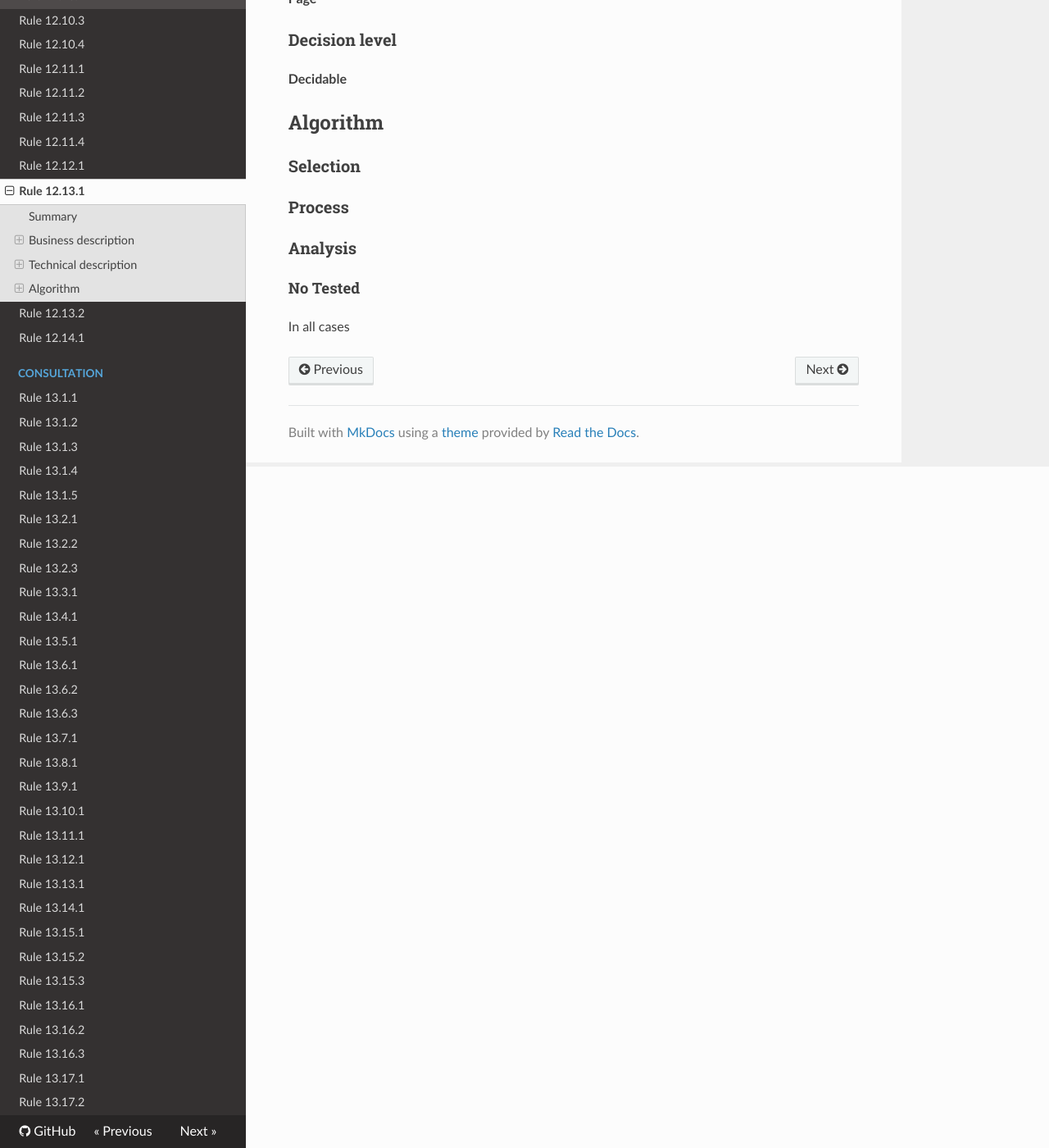
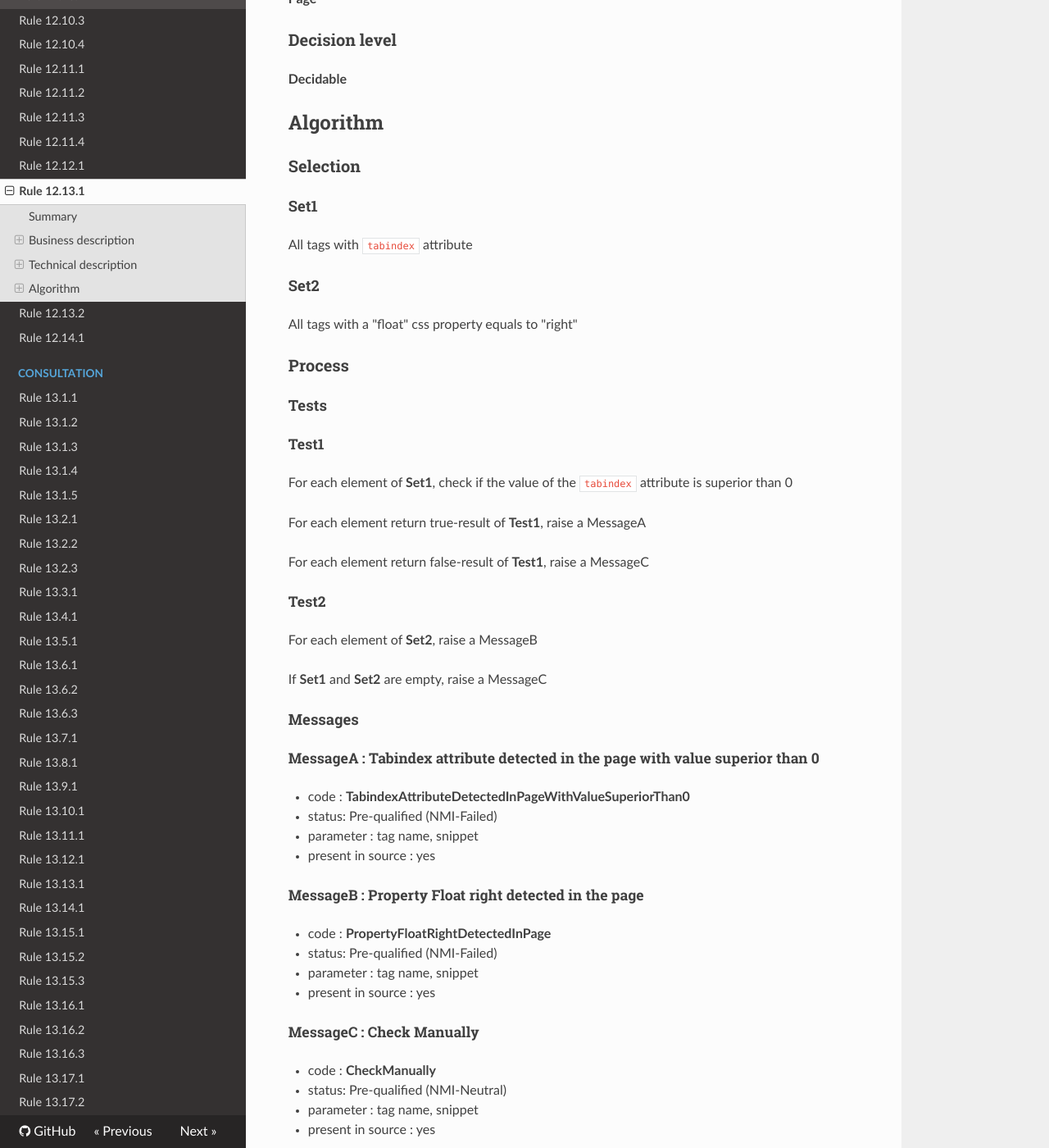
Before and after one commit to Tanaguru/RGAA3-2016, an MkDocs documentation site: the page built from docs/Rule-12-13-1.md, in a window 1280 px wide and 1400 px high, scrolled down 831 px. Shown: the whole window at 82% size. Built offline with MkDocs 1.6.1, drawn with Linux system fonts in a browser that asks for light colours; nearby versions of some CDN libraries; old or Windows-style settings are respelled for this version of MkDocs; some of the changed text lies outside the part shown.

Commit message:
Update tests 12.13.1

```diff
--- a/docs/Rule-12-13-1.md
+++ b/docs/Rule-12-13-1.md
@@ -8,15 +8,15 @@ No-check rule
 
 ### Criterion
 
-[12.13](http://references.modernisation.gouv.fr/referentiel-technique-0#crit-12-13)
+[12.13](http://references.modernisation.gouv.fr/rgaa/criteres.html#crit-12-13)
 
 ###Test
 
-[12.13.1](http://references.modernisation.gouv.fr/referentiel-technique-0#test-12-13-1)
+[12.13.1](http://references.modernisation.gouv.fr/rgaa/criteres.html#test-12-13-1)
 
 ### Description
 
-Dans chaque page Web, l'ordre de tabulation dans le contenu est-il <a href="http://references.modernisation.gouv.fr/referentiel-technique-0#mCoherentODL">coh&eacute;rent</a> ?
+Dans chaque page Web, l'ordre de tabulation dans le contenu est-il <a href="http://references.modernisation.gouv.fr/rgaa/glossaire.html#comprhensible-ordre-de-lecture">coh&eacute;rent</a> ?
 
 ### Level
 
@@ -36,7 +36,69 @@ Dans chaque page Web, l'ordre de tabulation dans le contenu est-il <a href="http
 
 ### Selection
 
+#### Set1
+
+All tags with `tabindex` attribute
+
+#### Set2
+
+All tags with a "float" css property equals to "right"
+
 ### Process
+
+#### Tests
+
+##### Test1
+
+For each element of **Set1**, check if the value of the `tabindex` attribute is superior than 0
+
+For each element return true-result of **Test1**, raise a MessageA
+
+For each element return false-result of **Test1**, raise a MessageC
+
+##### Test2
+
+For each element of **Set2**, raise a MessageB
+
+If **Set1** and **Set2** are empty, raise a MessageC
+
+#### Messages
+
+##### MessageA : Tabindex attribute detected in the page with value superior than 0
+
+-    code : **TabindexAttributeDetectedInPageWithValueSuperiorThan0**
+-    status: Pre-qualified (NMI-Failed)
+-    parameter : tag name, snippet
+-    present in source : yes
+
+##### MessageB : Property Float right detected in the page
+
+-    code : **PropertyFloatRightDetectedInPage**
+-    status: Pre-qualified (NMI-Failed)
+-    parameter : tag name, snippet
+-    present in source : yes
+
+##### MessageC : Check Manually
+
+-    code : **CheckManually**
+-    status: Pre-qualified (NMI-Neutral)
+-    parameter : tag name, snippet
+-    present in source : yes
+
+#### Rules remark
+
+ * TabindexAttributeDetectedInPageWithValueSuperiorThan0 (fr): Attribut tabindex d&eacute;tect&eacute; dans la page avec une valeur sup&eacute;rieur &agrave; 0
+ * TabindexAttributeDetectedInPageWithValueSuperiorThan0 (en): Tabindex attribute detected in the page with value superior than 0
+
+ * PropertyFloatRightDetectedInPage (fr): Propri&eacute;t&eacute; float right d&eacute;tect&eacute; dans la page
+ * PropertyFloatRightDetectedInPage (en): Property Float right detected in the page
+
+ * CheckManually (fr): V&eacute;rifier manuellement
+ * CheckManually (en): Check Manually
+
+### Accede Web guidelines
+
+ * Rgaa32016-12-13-1-Accedeweb-HTML-12-1
 
 ### Analysis
 
```
Also changed, not shown: 3 other files.
